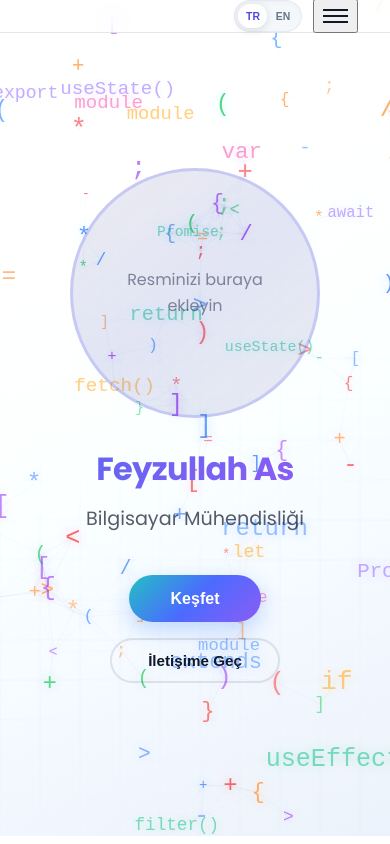
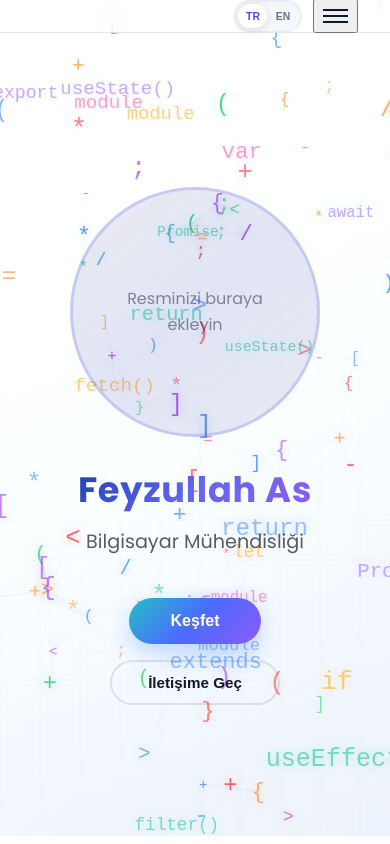
Before and after one commit to feyzullahas/feyzullahas, a React (Vite) app: page / in a window 390 px wide. Shown: the top 844 px of the page. Built offline with nearby package versions, Linux system fonts and the light colour scheme.

Commit message:
isim fontu düzenlendi

```diff
--- a/src/components/Hero.css
+++ b/src/components/Hero.css
@@ -1,9 +1,9 @@
 .hero {
   min-height: calc(100vh - 80px);
   display: flex;
-  align-items: flex-start; /* navbar ile içerik arasındaki boşluğu azalt */
+  align-items: center; /* tam ortala */
   justify-content: center;
-  padding: 8rem 0 5rem; /* üst boşluğu biraz daha kısalt */
+  padding: 4rem 0 5rem; /* üst boşluğu daha da kısalt */
   background: transparent;
 }
 
@@ -46,10 +46,28 @@
 }
 
 .hero-name {
-  background: linear-gradient(135deg, #6366f1 0%, #8b5cf6 100%);
+  background: linear-gradient(135deg, #1e40af 0%, #6366f1 50%, #8b5cf6 100%);
   -webkit-background-clip: text;
   -webkit-text-fill-color: transparent;
   background-clip: text;
+  font-size: 3.8rem;
+  font-weight: 700;
+  letter-spacing: 0.01em;
+  position: relative;
+}
+
+/* Responsive için hero-name */
+@media (max-width: 968px) {
+  .hero-name {
+    font-size: 2.8rem;
+  }
+}
+
+@media (max-width: 768px) {
+  .hero-name {
+    font-size: 2.2rem;
+    letter-spacing: 0.02em; /* mobilde daha fazla harf aralığı */
+  }
 }
 
 .hero-subtitle {
@@ -202,6 +220,7 @@
   }
 }
 
+
 @media (max-width: 968px) {
   .hero-title {
     font-size: 2.5rem;
@@ -210,7 +229,7 @@
 
 @media (max-width: 768px) {
   .hero {
-    padding: 6rem 0 3rem;
+    padding: 2rem 0 3rem; /* mobilde daha da kısalt */
   }
 
   .hero-title {
```
